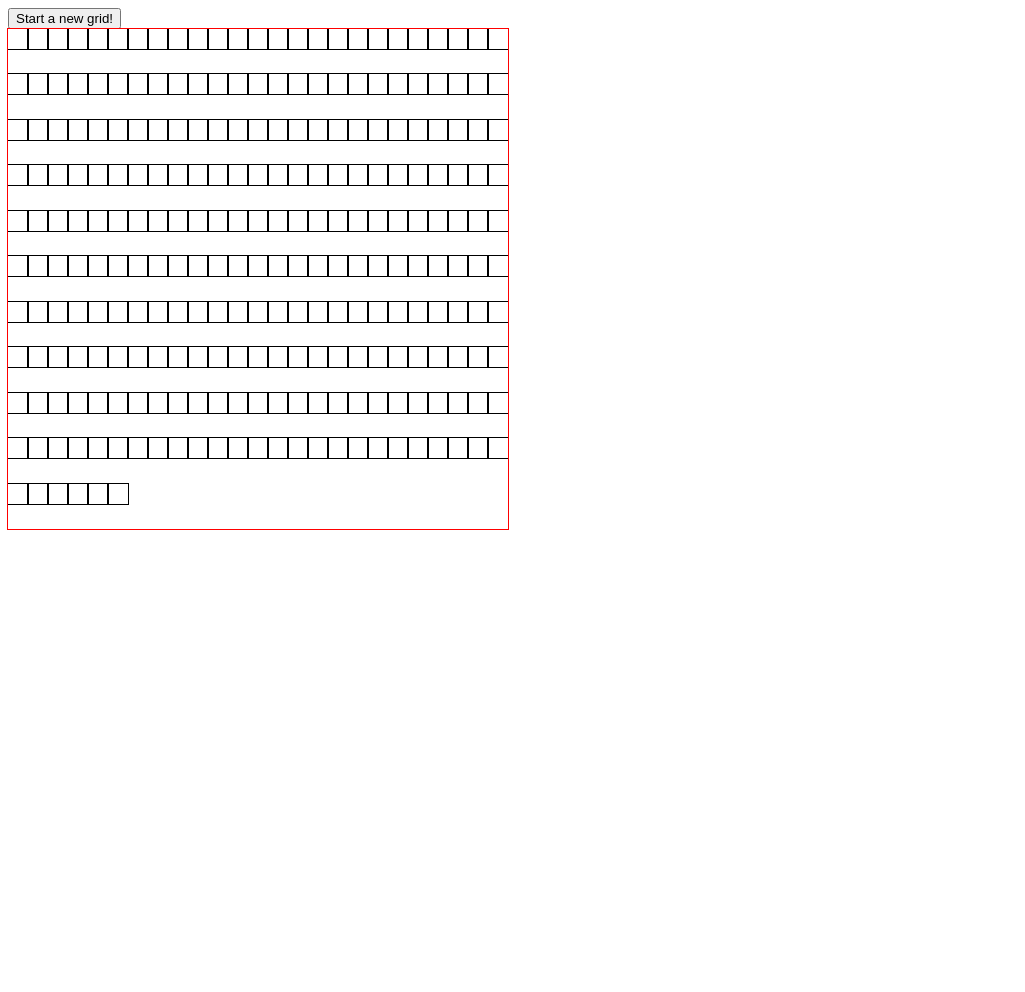
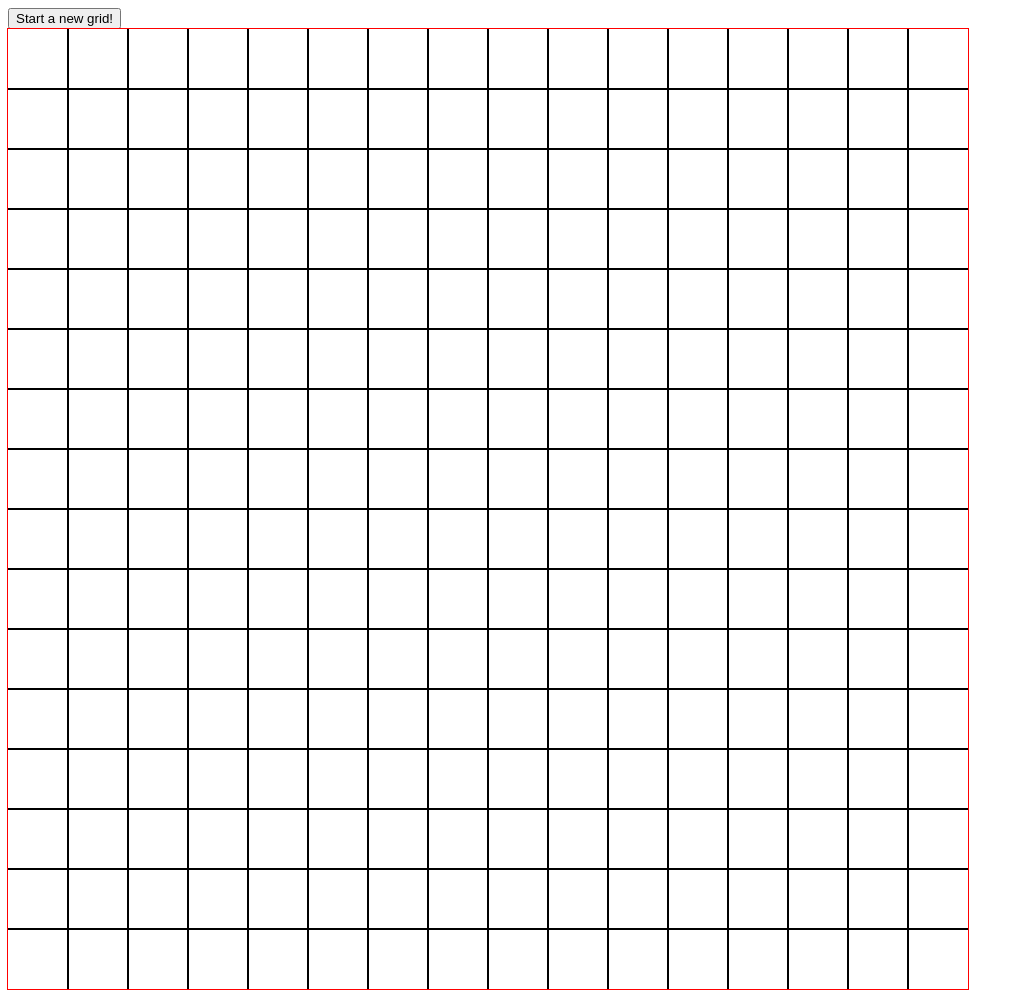
Before and after one commit to nhan-bread/etch-a-sketch, a plain HTML site: page index.html in a window 1280 px wide. Shown: the whole page, without its empty margins (0-1025 px from the left). Before the commit the page ends 800 px from the top, so only its background shows below. Drawn offline with Linux system fonts and the light colour scheme.

Commit message:
Change default grid dimensions to 16x16

```diff
--- a/javascript.js
+++ b/javascript.js
@@ -10,7 +10,7 @@ function createGrid() {
     for (i = 0; i < squared; i++) {
         const grid = document.createElement('div');
         container.appendChild(grid);
-        grid.setAttribute('style', 'outline: 1px solid black; height: 20px; width: 20px;');
+        grid.setAttribute('style', 'outline: 1px solid black; height: 60px; width: 60px;');
         grid.addEventListener('mouseenter', (e) => {
             e.target.style.background = 'blue';
         })
--- a/styles.css
+++ b/styles.css
@@ -1,7 +1,7 @@
 div {
     outline: 1px solid red;
-    height: 500px;
-    width: 500px;
+    height: 960px;
+    width: 960px;
     display: flex;
     flex-wrap: wrap;
 }
```
